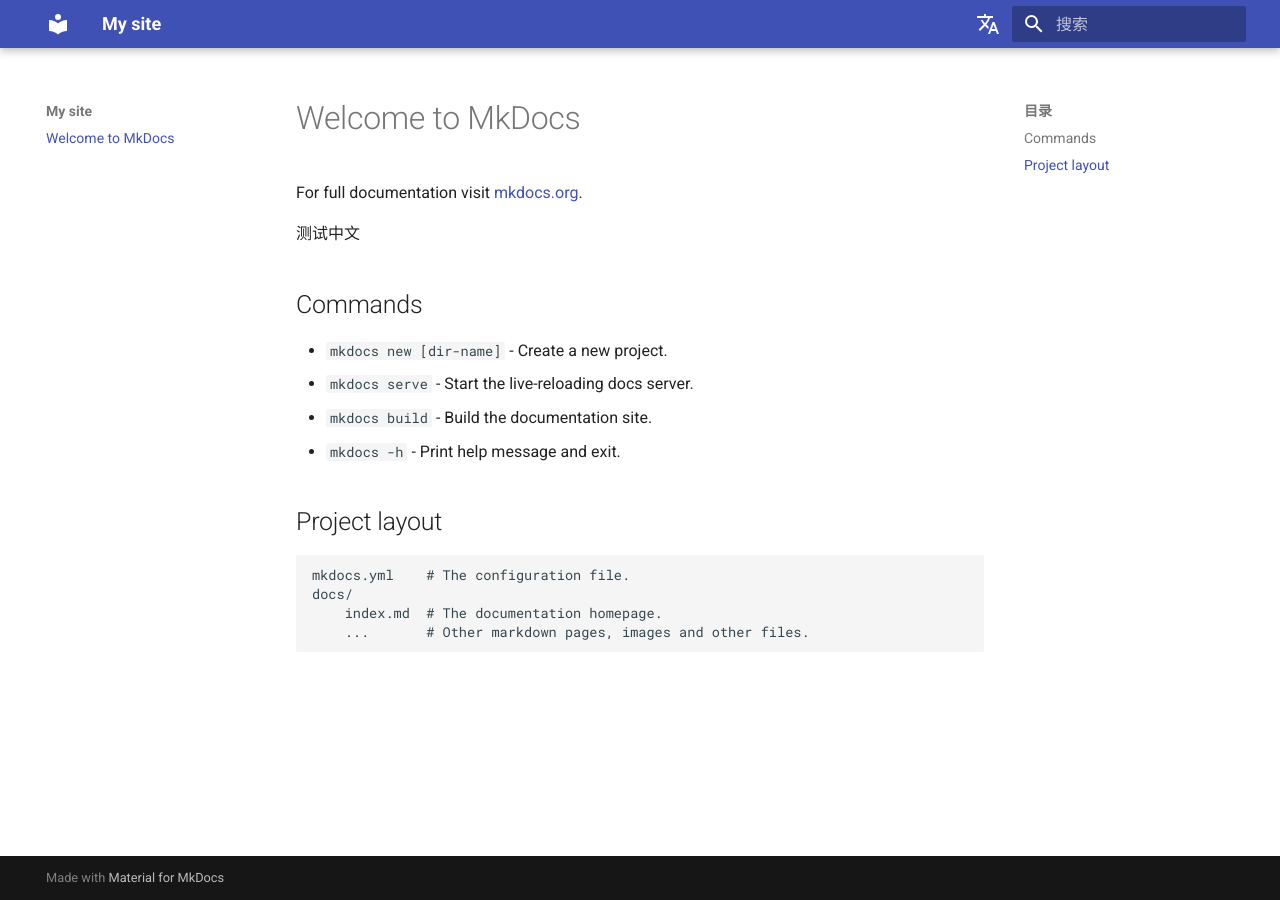
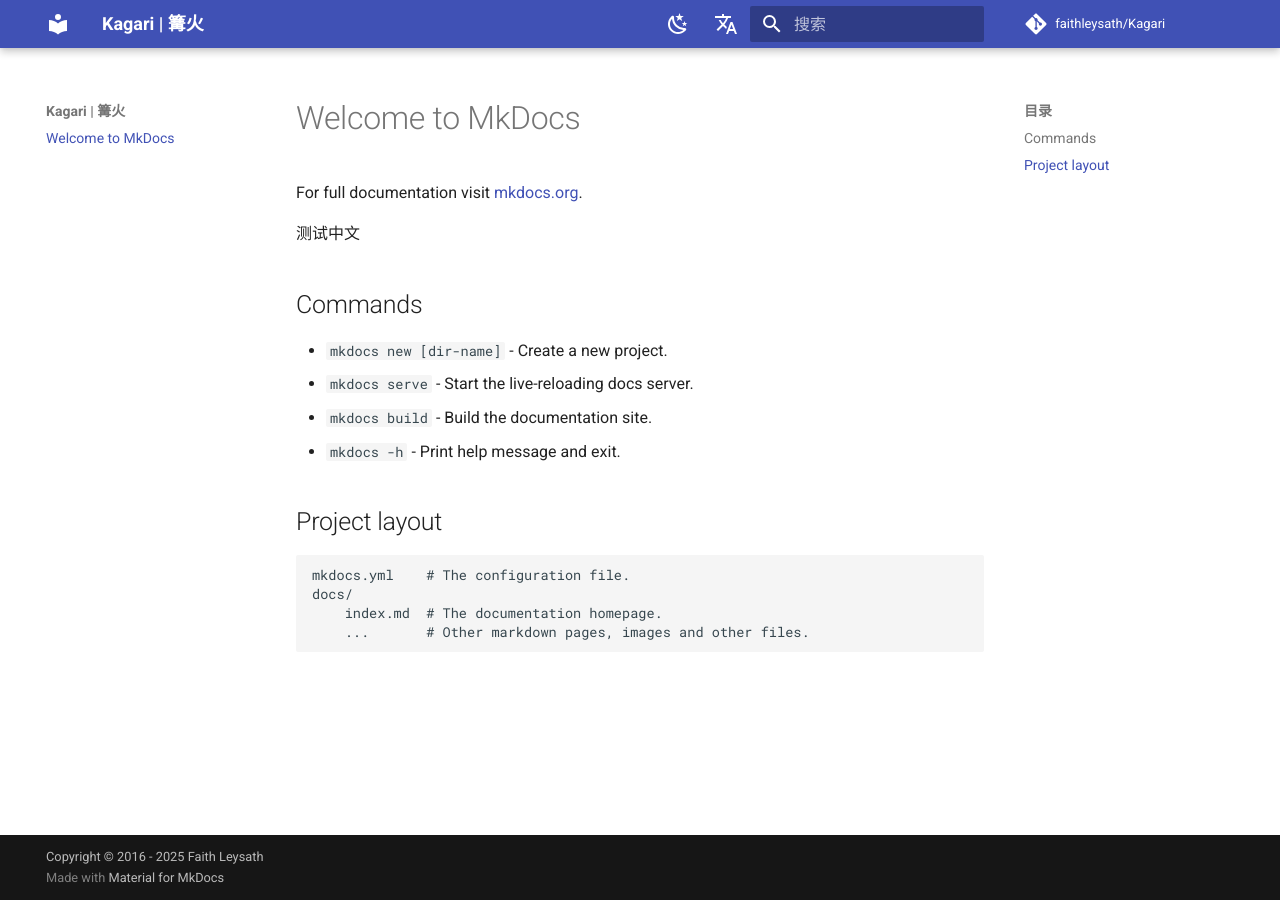
Before and after one commit to faithleysath/Kagari, an MkDocs documentation site: the page built from docs/index.md, in a window 1280 px wide. Built offline with MkDocs 1.6.1 and Material for MkDocs 9.7.7, drawn with Linux system fonts in a browser that asks for light colours; comment, search, counter and statistics services are not loaded.

Commit message:
docs(config): configure MkDocs with Material theme
- Set site name to "Kagari | 篝火" and update site metadata
- Configure Material theme with Chinese language support
- Add dual theme support (light/dark mode) with indigo palette
- Enable navigation features (instant, prefetch, progress)
- Add repository information and copyright notice
- Configure fonts and color schemes for better readability

```diff
--- a/mkdocs.yml
+++ b/mkdocs.yml
@@ -1,8 +1,42 @@
-site_name: My site
-site_url: https://mydomain.org/mysite
+site_name: Kagari | 篝火
+site_url: https://docs.kagari.app/
+site_author: Faith Leysath
+site_description: Kagari, an AI-driven open-source TRPG, aims to deliver an immersive storytelling experience.
+# Repository
+repo_name: faithleysath/Kagari
+repo_url: https://github.com/faithleysath/Kagari
+
+# Copyright
+copyright: Copyright &copy; 2016 - 2025 Faith Leysath
 theme:
   name: material
   language: zh
+  palette:
+    # - media: "(prefers-color-scheme)"
+    #   toggle:
+    #     icon: material/link
+    #     name: Switch to light mode
+    - media: "(prefers-color-scheme: light)"
+      scheme: default
+      primary: indigo
+      accent: indigo
+      toggle:
+        icon: material/weather-night
+        name: Switch to dark mode
+    - media: "(prefers-color-scheme: dark)"
+      scheme: slate
+      primary: black
+      accent: indigo
+      toggle:
+        icon: material/weather-sunny
+        name: Switch to system preference
+  font:
+    text: Roboto
+    code: Roboto Mono
+  features:
+    - navigation.instant
+    - navigation.instant.prefetch
+    - navigation.instant.progress
 extra:
   alternate:
     - name: English
```
